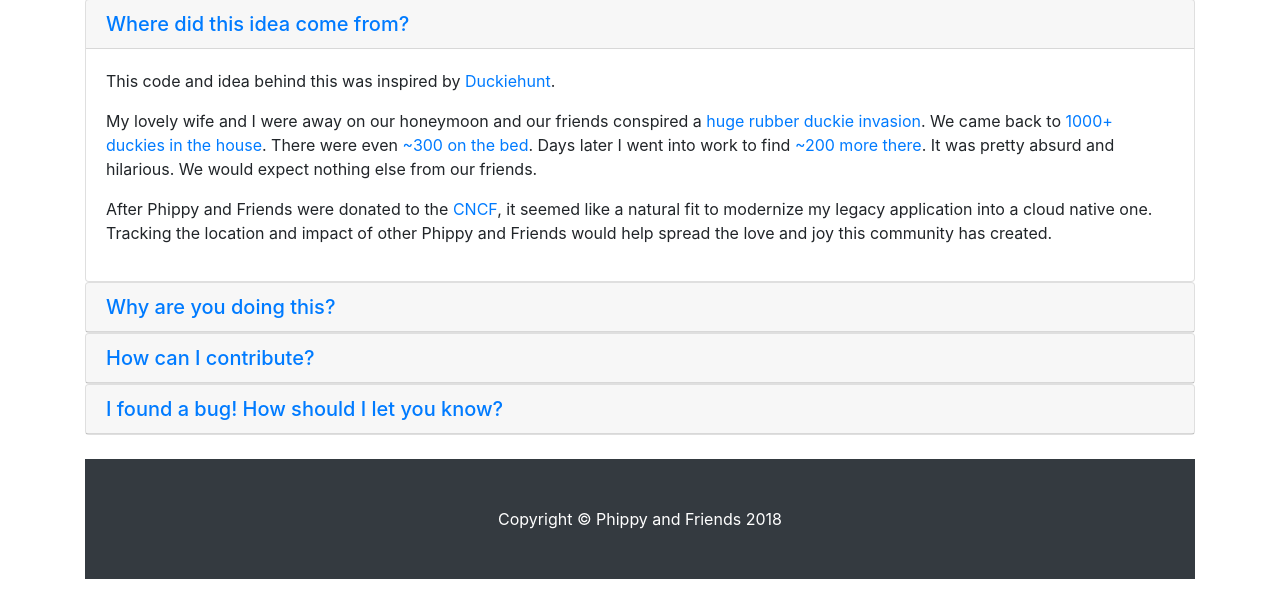
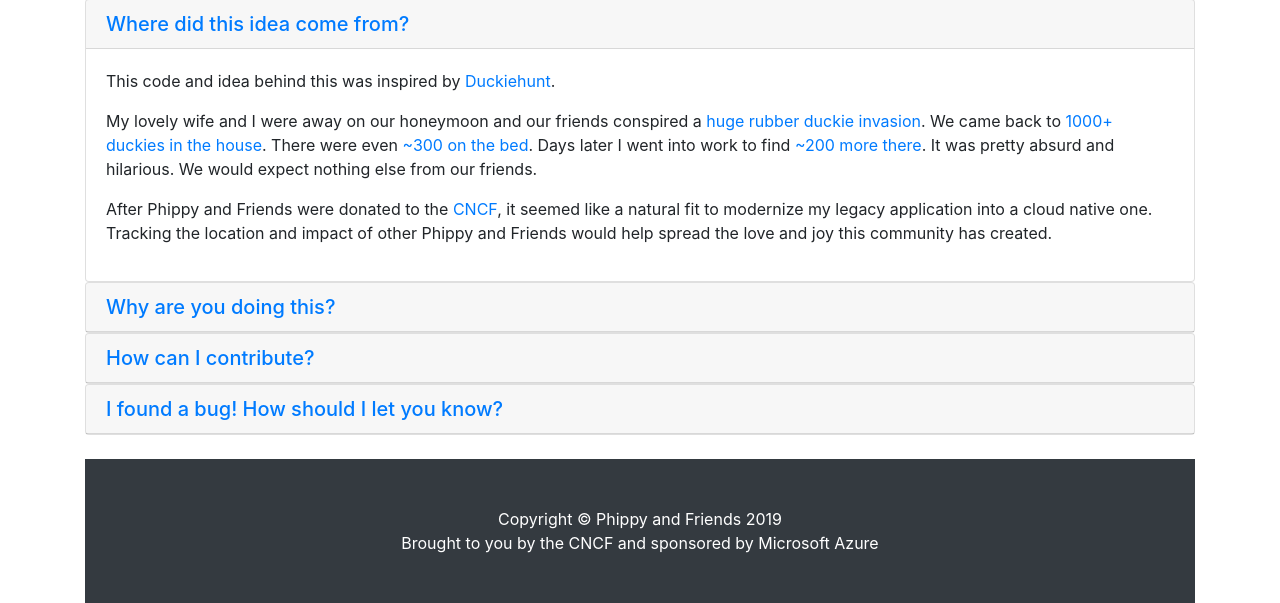
Before and after one commit to lastcoolnameleft/phippy, a Django app: page /faq/ in a window 1280 px wide. Shown: the part 209-812 px from the top of the page. Before the commit the page ends 788 px from the top, so only its background shows below. Run offline with Django 3.2, Linux system fonts and the light colour scheme; some libraries are stand-ins or nearby versions.

Commit message:
Update footer to show sponsorship

```diff
--- a/django/track/templates/base.html
+++ b/django/track/templates/base.html
@@ -61,7 +61,8 @@
     <!-- Footer -->
     <footer class="py-5 bg-dark">
         <div class="container">
-          <p class="m-0 text-center text-white">Copyright &copy; Phippy and Friends 2018</p>
+          <p class="m-0 text-center text-white">Copyright &copy; Phippy and Friends 2019</p>
+          <p class="m-0 text-center text-white">Brought to you by the CNCF and sponsored by Microsoft Azure</p>
         </div>
         <!-- /.container -->
       </footer>
```
Also changed, not shown: docs/deployment.md (+1 -3 lines).
